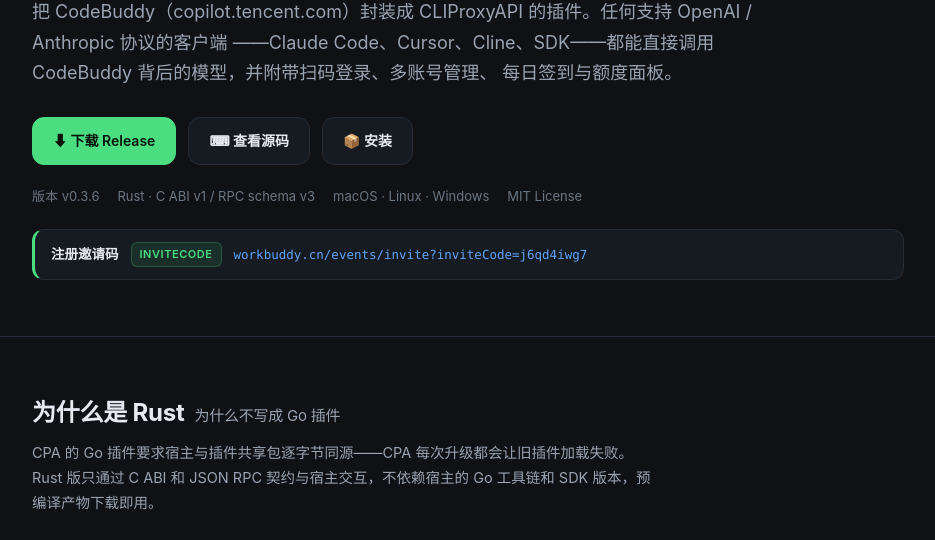
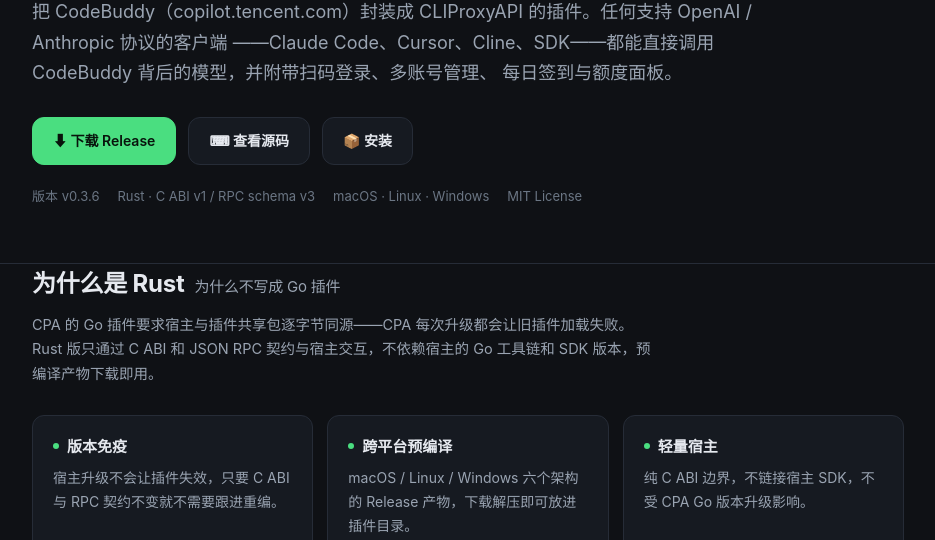
Before and after one commit to xinzengxx/workbuddy-cpa, a plain HTML site: page index.html in a window 1280 px wide. Shown: the part 251-791 px from the top of the page, without its empty margins (172-1107 px from the left). Drawn offline with Linux system fonts and the light colour scheme.

Commit message:
docs(pages): drop hero referral banner (link now lives on the index plugin card)

```diff
--- a/index.html
+++ b/index.html
@@ -44,18 +44,14 @@
   .btn.primary:hover{background:var(--acc-dim); border-color:var(--acc-dim)}
   .meta{font-size:13px; color:var(--faint); display:flex; flex-wrap:wrap; gap:8px 18px}
 
-  .invite{
     display:flex; align-items:center; flex-wrap:wrap; gap:8px 12px;
     margin-top:22px; padding:12px 16px;
     background:var(--surface); border:1px solid var(--line); border-left:3px solid var(--acc);
     border-radius:var(--r); font-size:13.5px; color:var(--muted);
   }
-  .invite b{color:var(--fg); font-weight:600; flex:none}
-  .invite a{
     font-family:ui-monospace,SFMono-Regular,"SF Mono",Menlo,Consolas,monospace; font-size:12.5px;
     word-break:break-all;
   }
-  .invite .tag2{
     flex:none; font-size:11px; font-weight:600; letter-spacing:.05em; text-transform:uppercase;
     color:var(--acc); background:rgba(74,222,128,.1); border:1px solid rgba(74,222,128,.25);
     padding:2px 8px; border-radius:6px;
@@ -148,11 +144,6 @@
       <span>Rust · C ABI v1 / RPC schema v3</span>
       <span>macOS · Linux · Windows</span>
       <span>MIT License</span>
-    </div>
-    <div class="invite">
-      <b>注册邀请码</b>
-      <span class="tag2">inviteCode</span>
-      <a href="https://www.workbuddy.cn/events/invite?inviteCode=j6qd4iwg7" target="_blank" rel="noopener">workbuddy.cn/events/invite?inviteCode=j6qd4iwg7</a>
     </div>
   </div>
 </header>
```
